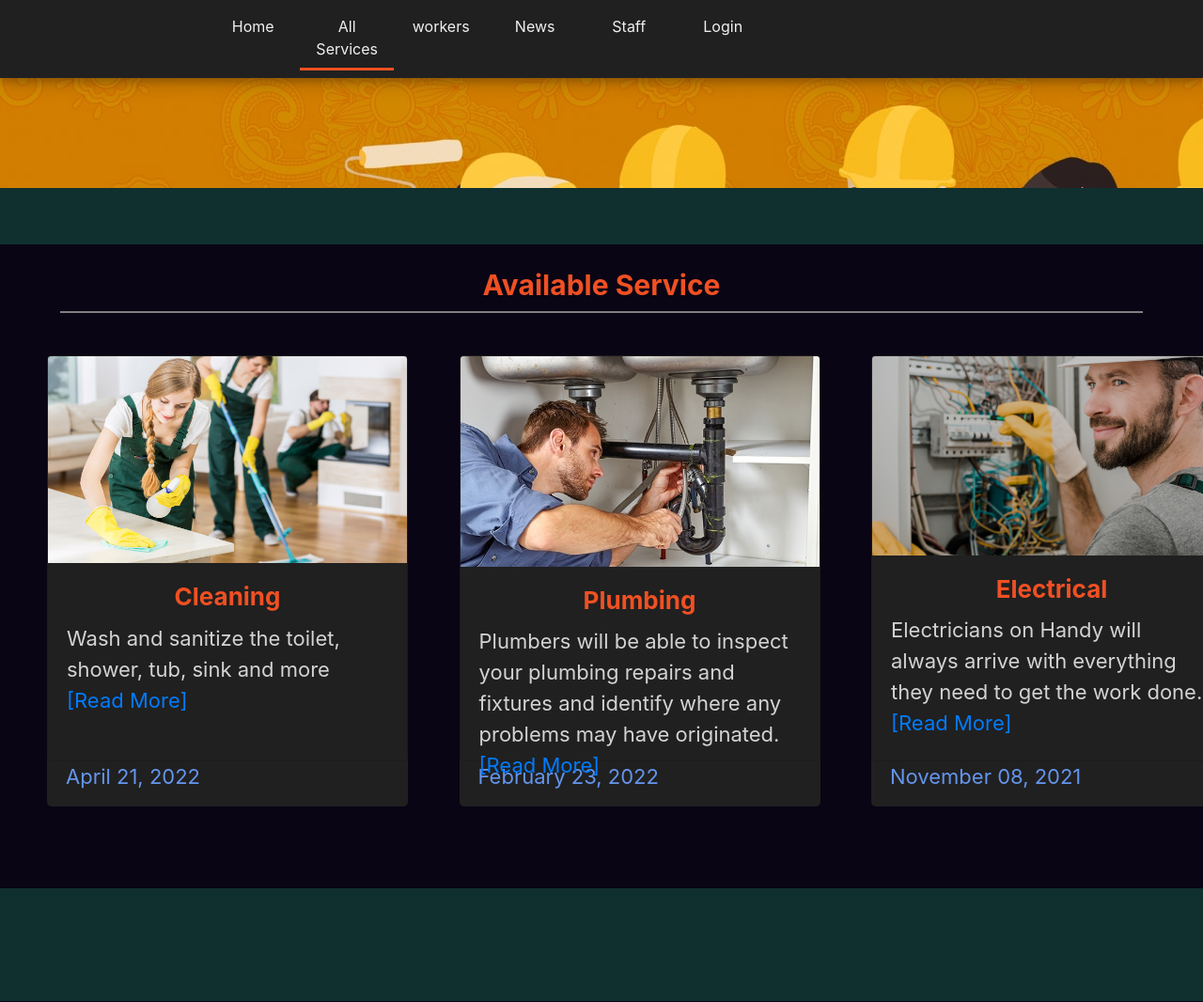
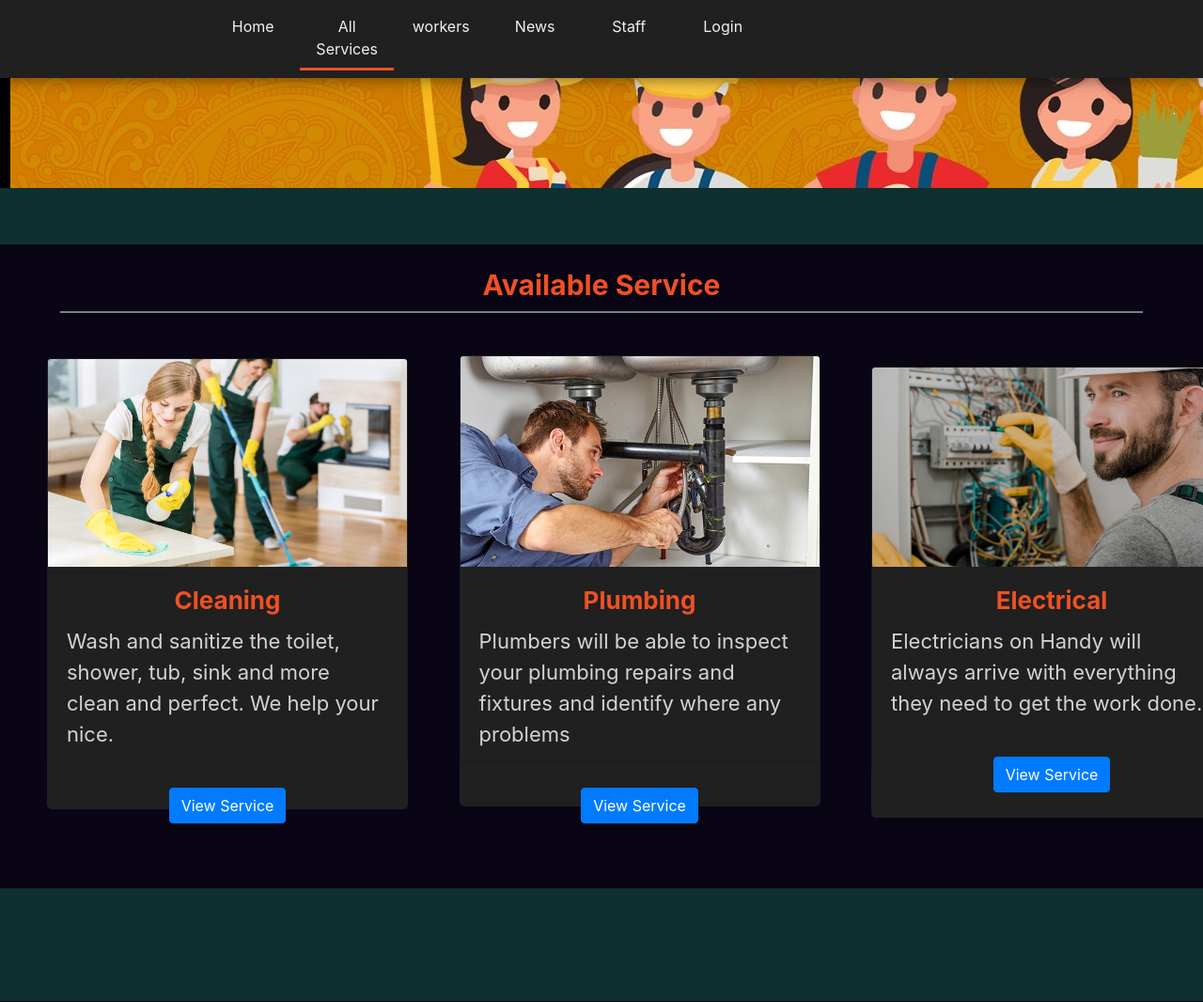
Before and after one commit to 8park/shopping, a PHP site: page / in a window 1280 px wide. Shown: the top 1066 px of the page at 94% size. Run offline with PHP 8.4, Linux system fonts and the light colour scheme; some libraries are stand-ins or nearby versions.

Commit message:
change background, link botton

```diff
--- a/allservice.html
+++ b/allservice.html
@@ -13,8 +13,8 @@
 		.research-item-body p {font-size: 15px;}
 		.research-item-body h5 {font-size: 20px;}
 		.research-item-body strong {font-size: 16px;}
-    #research .ref-link {color: #4682b4;}
-    #research .ref-link-button {background-color: #F05023; color: white; font-weight: bold; padding: 5px; text-decoration: none;}
+    #research .ref-link {color: #FF0000;}
+    #research .ref-link-button {background-color: #FF0000; color: white; font-weight: bold; padding: 5px; text-decoration: none;}
 	</style>
 
 </head>
--- a/index.html
+++ b/index.html
@@ -33,6 +33,10 @@
     #main-title {padding: 0; margin: 0;}
     #main-title-logo {padding:0px; width: 1920px; height: 851px; }
     #topics {width: 100%; margin-top: 120px; background-color: rgb(9, 5, 20);}
+    #article .ref-link {color: #4682b4;}
+    #article .ref-link-button {background-color: #F05023; color: white; font-weight: bold; padding: 5px; text-decoration: none;}
+
+	</style>
   </style>
 
 </head>
@@ -104,11 +108,12 @@
                   <img class="card-img-top" src="images/availableservice/cleaning.jpg">
                   <div class="card-body">
                     <h5 class="card-title">Cleaning</h5>
-                    <p class="card-text">Wash and sanitize the toilet, shower, tub, sink and more <a href="news.html">[Read More]</a></p>
+                    <p class="card-text">Wash and sanitize the toilet, shower, tub, sink and more clean and perfect. We help your nice.</p>
+                    <br>
+                    <a href="workers.php#Cleaning-Edinburg" class="btn btn-primary">View Service</a>
                   </div>
                 </div>
                 <div class="article-date">
-                  <p style="color: #6495ed;">April 21, 2022</p>
                 </div>
               </div>
 
@@ -117,11 +122,12 @@
                   <img class="card-img-top" src="images/availableservice/plumbing.jpg">
                   <div class="card-body">
                     <h5 class="card-title">Plumbing</h5>
-                    <p class="card-text">Plumbers will be able to inspect your plumbing repairs and fixtures and identify where any problems may have originated.<a href="news.html">[Read More]</a></p>
+                    <p class="card-text">Plumbers will be able to inspect your plumbing repairs and fixtures and identify where any problems</p>
+                    <br>
+                    <a href="workers.php#Plumbing-Edinburg" class="btn btn-primary">View Service</a>
                   </div>
                 </div>
                 <div class="article-date">
-                  <p style="color: #6495ed;">February 23, 2022</p>
                 </div>
               </div>
 
@@ -130,11 +136,12 @@
                   <img class="card-img-top" src="images/availableservice/electronic.png">
                   <div class="card-body">
                     <h5 class="card-title">Electrical</h5>
-                    <p class="card-text">Electricians on Handy will always arrive with everything they need to get the work done.<a href="news.html">[Read More]</a></p>
+                    <p class="card-text">Electricians on Handy will always arrive with everything they need to get the work done.</p>
+                    <br>
+                    <a href="workers.php#Electrical-Edinburg" class="btn btn-primary">View Service</a>
                   </div>
                 </div>
                 <div class="article-date">
-                  <p style="color: #6495ed;">November 08, 2021</p>
                 </div>
               </div>
 
@@ -143,11 +150,12 @@
                   <img class="card-img-top" src="images/availableservice/moving.jpg">
                   <div class="card-body">
                     <h5 class="card-title">Moving</h5>
-                    <p class="card-text">If you're moving to a new home or relocating your office, you're probably worried about how you're going to get it all done.<a href="news.html">[Read More]</a></p>
+                    <p class="card-text">If you're moving to a new home or relocating your office, you're probably worried all done.</p>
+                    <br>
+                    <a href="workers.php#Moving-Edinburg" class="btn btn-primary">View Service</a>
                   </div>
                 </div>
                 <div class="article-date">
-                  <p style="color: #6495ed;">September 27, 2021</p>
                 </div>
               </div>
 
--- a/style/navbar.css
+++ b/style/navbar.css
@@ -156,7 +156,7 @@
 }
 
 .info h4 {
-    color: #F05023;
+    color: #FF0000;
 }
 
 .info h4 abbr {
--- a/style/stylesheet.css
+++ b/style/stylesheet.css
@@ -11,7 +11,7 @@
 }
 
 body {
-    background-color: #FFFFFF;
+    background-color: #000000;
 }
 
 .pg-title {
```
Also changed, not shown: images/logo/banner.png.
